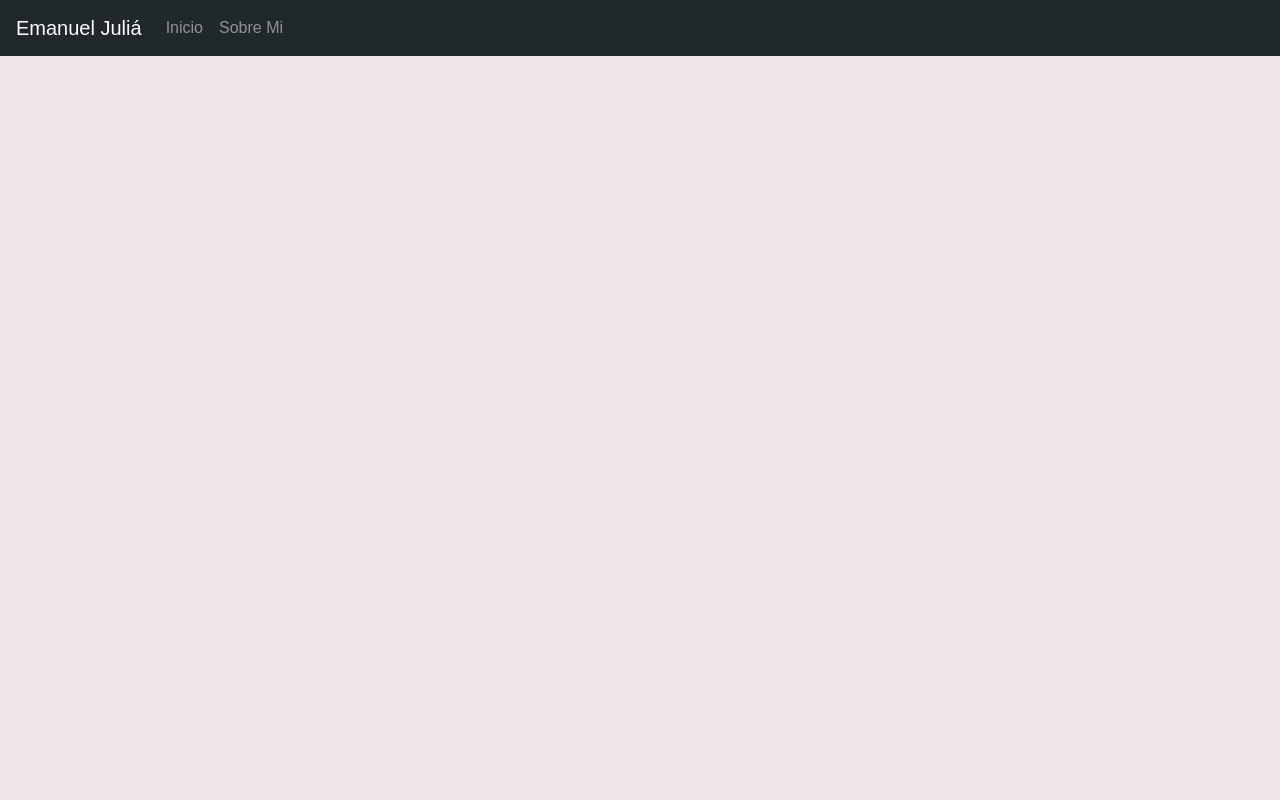
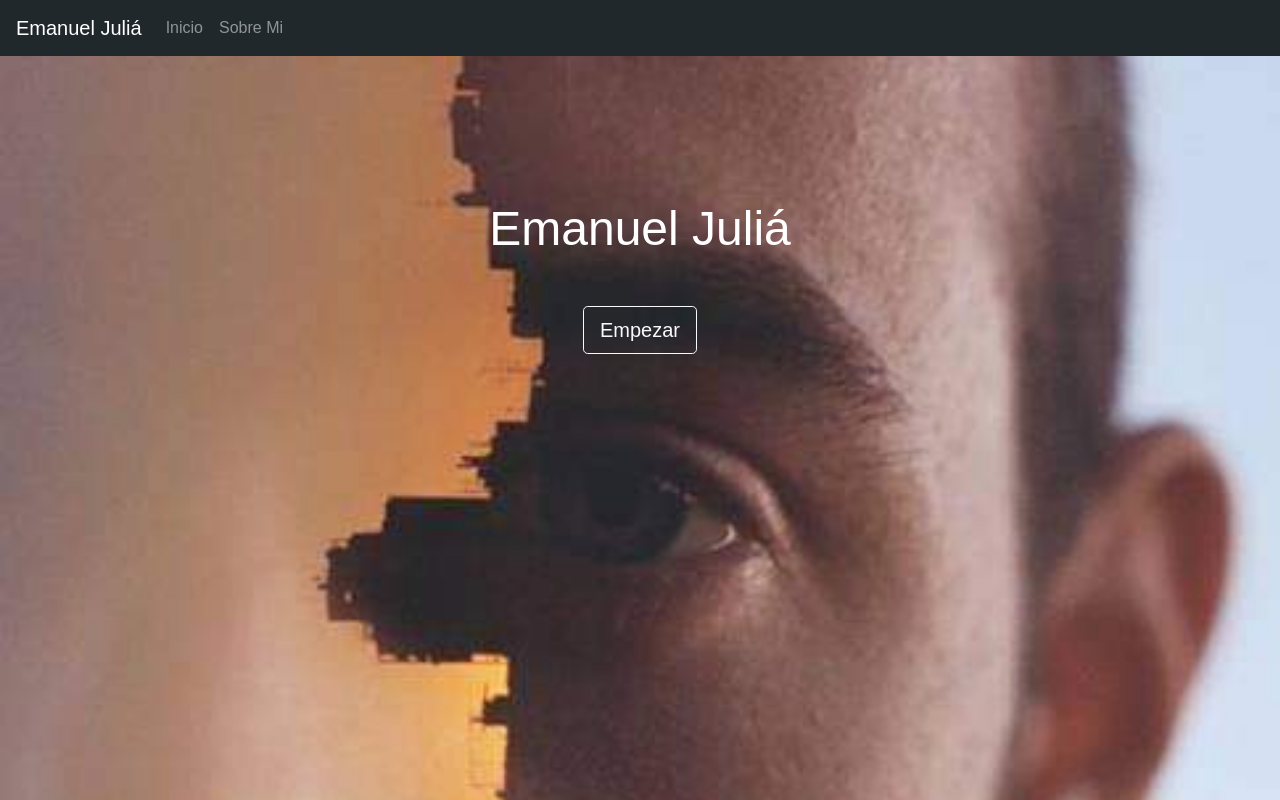
Before and after one commit to fsiqueirag/emanuel-julia, a React (Create React App) app: page / in a window 1280 px wide. Built offline with nearby package versions, Linux system fonts and the light colour scheme.

Commit message:
Update AppRouter.js

```diff
--- a/src/routers/AppRouter.js
+++ b/src/routers/AppRouter.js
@@ -16,7 +16,7 @@ export const AppRouter = () => {
                 <Switch>
                     <Route exact path="/emanuel-julia/home" component={Home} />
                     <Route exact path="/emanuel-julia/about" component={About} />
-                    <Route path="/emanuel-julia" component={Home} />
+                    <Route path="/" component={Home} />
                 </Switch>
             </div>
         </Router>
```
